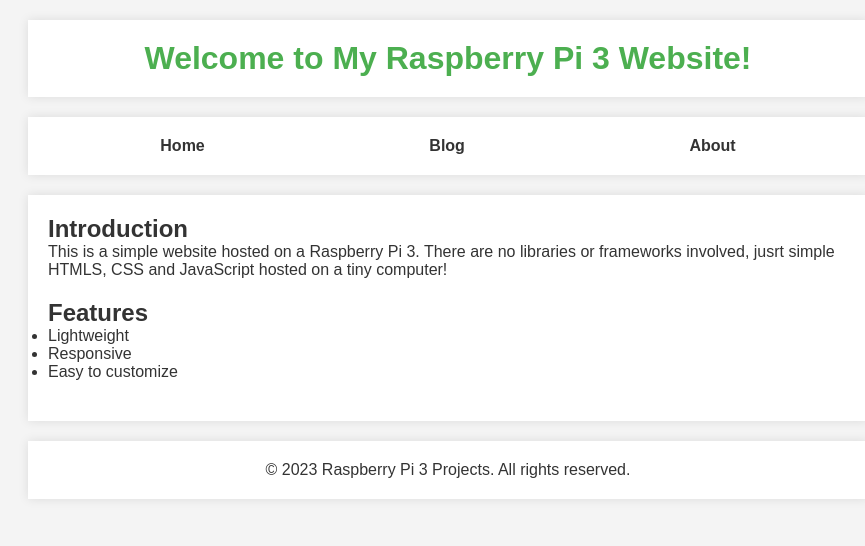
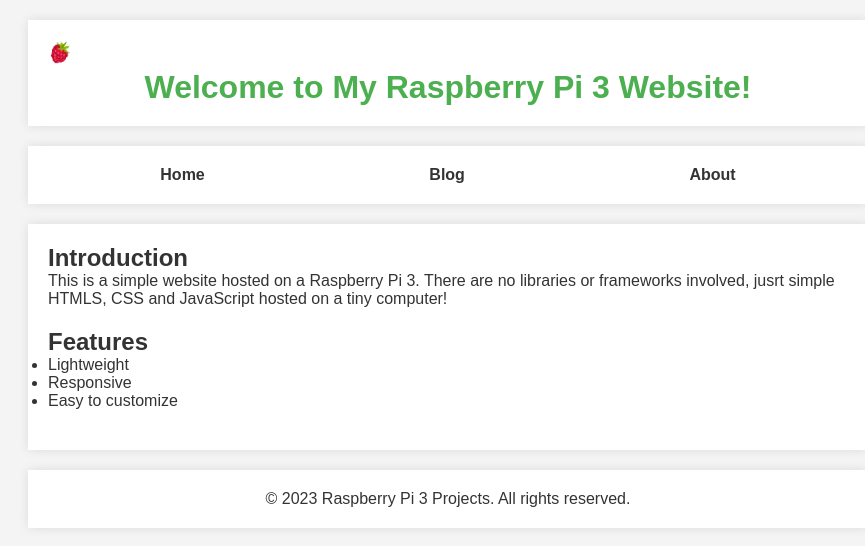
Before and after one commit to ElDuke717/pihead, a plain HTML site: page index.html in a window 1280 px wide. Shown: the whole page, without its empty margins (192-1057 px from the left). Drawn offline with Linux system fonts and the light colour scheme.

Commit message:
add several changes that weren't staged for commit

```diff
--- a/assets/css/style.css
+++ b/assets/css/style.css
@@ -50,3 +50,8 @@ main section {
 footer {
     text-align: center;
 }
+
+#raspberry {
+    height: 25px;
+    width: 25px;
+}
--- a/index.html
+++ b/index.html
@@ -11,6 +11,7 @@
 
 <body>
     <header>
+        <img src="assets/img/raspberry.png" id="raspberry" />
         <h1>Welcome to My Raspberry Pi 3 Website!</h1>
     </header>
 
```
Also changed, not shown: 1 other file.
